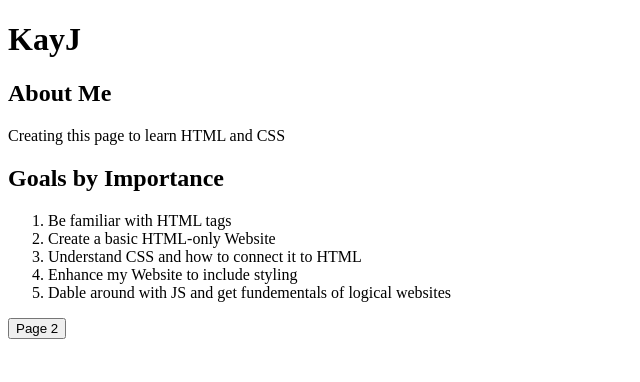
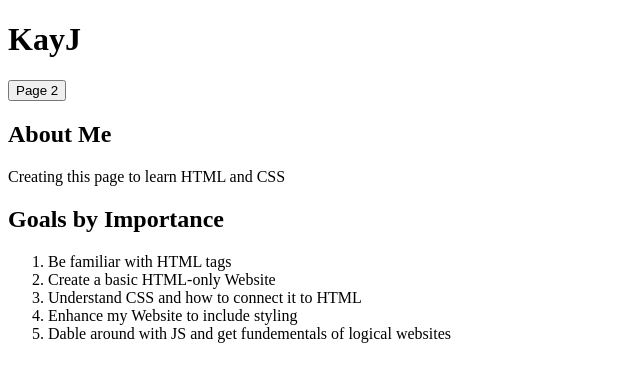
Before and after one commit to K-Aljamaa/BasicFrontEnd, a plain HTML site: page index.html in a window 1280 px wide. Shown: the whole page, without its empty margins (0-640 px from the left). Drawn offline with Linux system fonts and the light colour scheme.

Commit message:
Update index.html

```diff
--- a/index.html
+++ b/index.html
@@ -7,7 +7,13 @@
     <title>My First Webpage</title>
 </head>
 <body>
-    <h1>KayJ</h1>
+    <!-- Creating a Div for a header -->
+    <div>
+        <h1>KayJ</h1>
+        <!-- Testing Button Function to connect to a Second page and back to Home -->
+        <button type="button"> Page 2</button>
+    </div>
+
     <h2>About Me</h2>
     <p>
         Creating this page to learn HTML and CSS
@@ -20,7 +26,6 @@
         <li>Enhance my Website to include styling</li>
         <li>Dable around with JS and get fundementals of logical websites</li>
     </ol>
-    <!-- Testing Button Function to connect to a Second page and back to Home -->
-    <button type="button"> Page 2</button>
+
 </body>
 </html>
```
